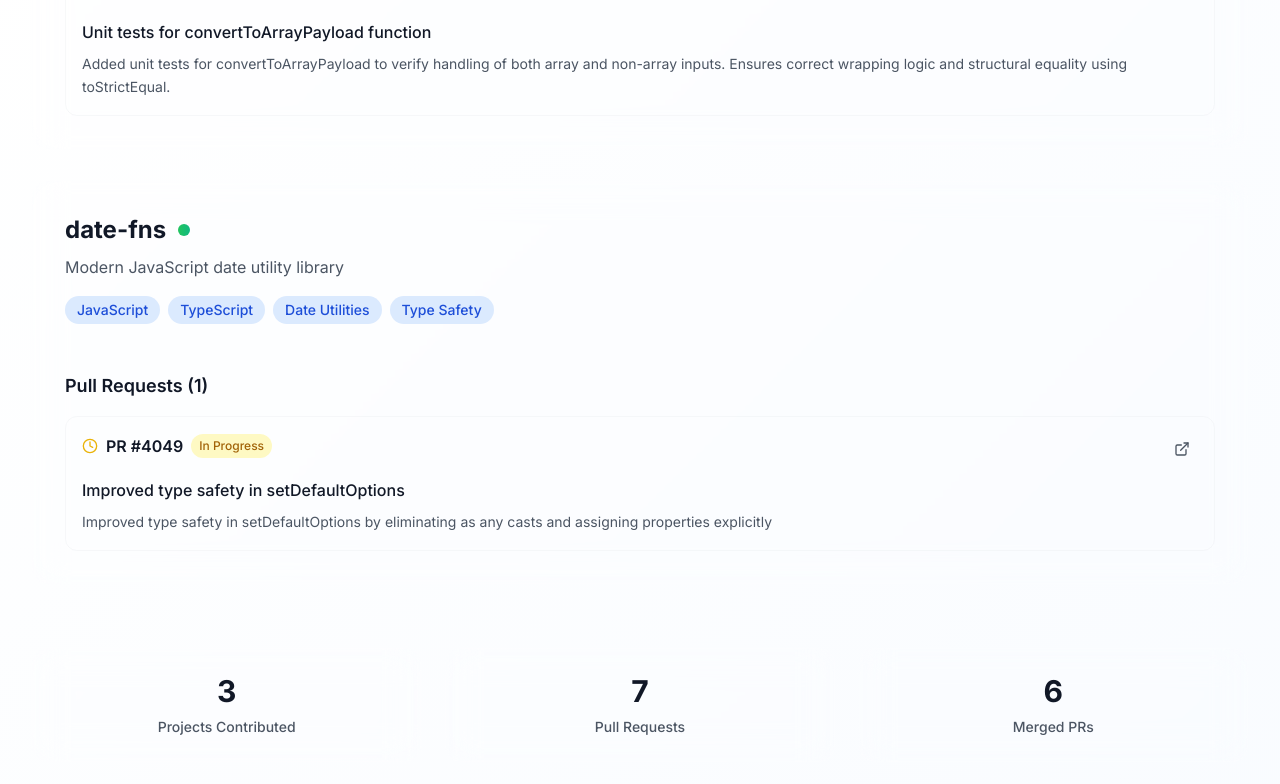
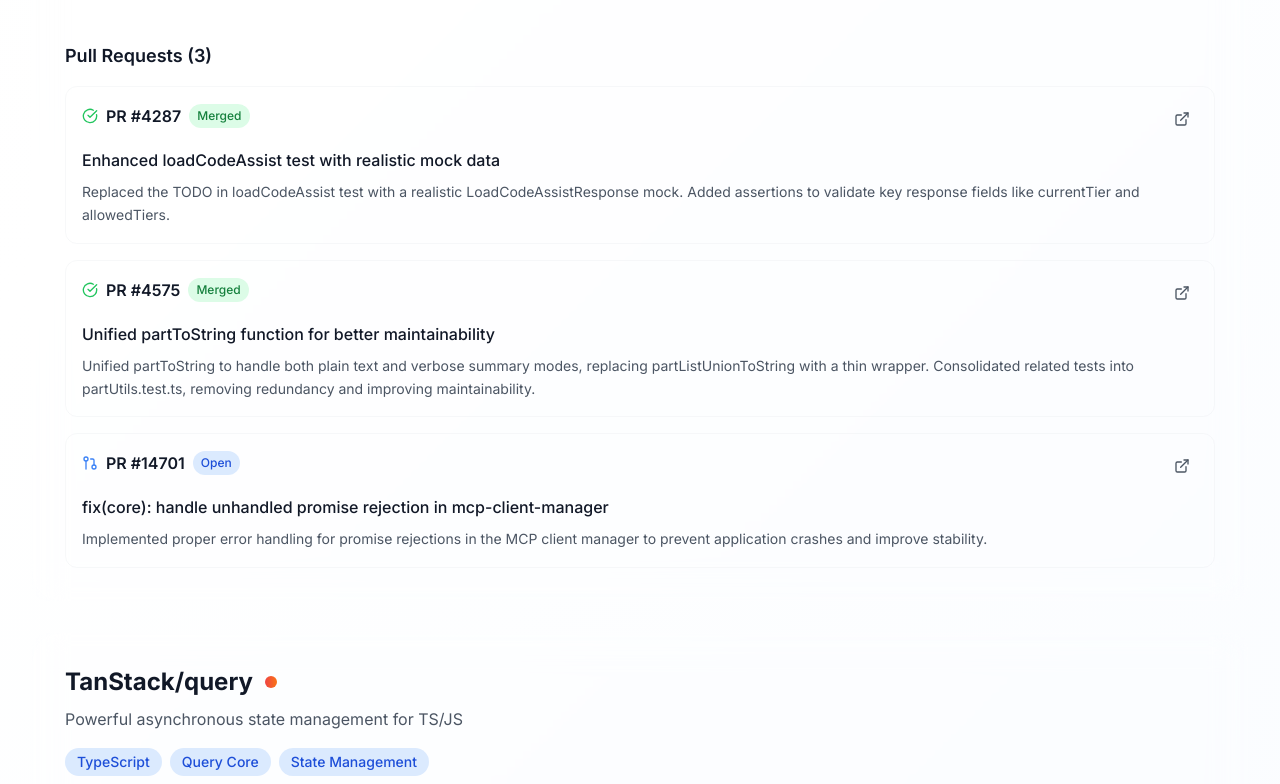
Before and after one commit to kamja44/portfolio, a React (Vite) app: page / in a window 1280 px wide. Shown: the part 6116-6900 px from the top of the page. Built offline with nearby package versions, Linux system fonts and the light colour scheme.

Commit message:
open source

```diff
--- a/src/data/opensourceData.ts
+++ b/src/data/opensourceData.ts
@@ -3,6 +3,65 @@
 export const opensourceContributions: OpenSourceContribution[] = [
   {
     id: 1,
+    project: "react-hook-form",
+    description:
+      "Performance-focused React form library with minimal re-renders",
+    prs: [
+      {
+        number: 12932,
+        title: "Added unit tests for internal utility functions",
+        description:
+          "Added unit tests for internal utility functions (e.g., live). Focused on ensuring type safety with Ref and HTMLElement handling.",
+        status: "merged",
+        link: "https://github.com/react-hook-form/react-hook-form/pull/12932",
+      },
+      {
+        number: 12934,
+        title: "Comprehensive unit tests for hasValidation function",
+        description:
+          "Added comprehensive unit tests for hasValidation, covering all validation rule branches and edge cases. Improved type safety by eliminating as any and using type-safe test field definitions.",
+        status: "merged",
+        link: "https://github.com/react-hook-form/react-hook-form/pull/12934",
+      },
+      {
+        number: 13120,
+        title:
+          "fix(deepEqual): handle NaN comparison correctly using Object.is",
+        description:
+          "Fixed an issue where deepEqual would incorrectly handle NaN comparisons. Implemented Object.is to ensure correct equality checks for NaN values.",
+        status: "merged",
+        link: "https://github.com/react-hook-form/react-hook-form/pull/13120",
+      },
+      {
+        number: 12940,
+        title: "Unit tests for utility functions",
+        description:
+          "Added unit tests for unsetEmptyArray, isWeb, and getValidationModes utility functions. Verified their behaviors to ensure reliability across different use cases.",
+        status: "merged",
+        link: "https://github.com/react-hook-form/react-hook-form/pull/12940",
+      },
+      {
+        number: 12967,
+        title: "Unit tests for convertToArrayPayload function",
+        description:
+          "Added unit tests for convertToArrayPayload to verify handling of both array and non-array inputs. Ensures correct wrapping logic and structural equality using toStrictEqual.",
+        status: "merged",
+        link: "https://github.com/react-hook-form/react-hook-form/pull/12967",
+      },
+      {
+        number: 13184,
+        title: "fix: prevent infinite recursion in getDirtyFields",
+        description:
+          "Fixed a stack overflow issue caused by infinite recursion in getDirtyFields when handling circular references in form data.",
+        status: "open",
+        link: "https://github.com/react-hook-form/react-hook-form/pull/13184",
+      },
+    ],
+    techStack: ["React", "TypeScript", "Testing", "Form Validation"],
+    color: "from-pink-500 to-rose-500",
+  },
+  {
+    id: 2,
     project: "gemini-cli",
     description: "AI-powered CLI tool for Google's Gemini API",
     prs: [
@@ -22,66 +81,52 @@
         status: "merged",
         link: "https://github.com/google-gemini/generative-ai-js/pull/4575",
       },
+      {
+        number: 14701,
+        title:
+          "fix(core): handle unhandled promise rejection in mcp-client-manager",
+        description:
+          "Implemented proper error handling for promise rejections in the MCP client manager to prevent application crashes and improve stability.",
+        status: "open",
+        link: "https://github.com/google-gemini/gemini-cli/pull/14701",
+      },
     ],
     techStack: ["TypeScript", "Node.js", "Testing", "API Integration"],
     color: "from-blue-500 to-cyan-500",
   },
   {
-    id: 2,
-    project: "react-hook-form",
-    description: "Performance-focused React form library with minimal re-renders",
+    id: 3,
+    project: "TanStack/query",
+    description: "Powerful asynchronous state management for TS/JS",
     prs: [
       {
-        number: 12932,
-        title: "Added unit tests for internal utility functions",
+        number: 9959,
+        title: "fix(query-core): prevent duplicate abort event listeners",
         description:
-          "Added unit tests for internal utility functions (e.g., live). Focused on ensuring type safety with Ref and HTMLElement handling.",
-        status: "merged",
-        link: "https://github.com/react-hook-form/react-hook-form/pull/12932",
-      },
-      {
-        number: 12934,
-        title: "Comprehensive unit tests for hasValidation function",
-        description:
-          "Added comprehensive unit tests for hasValidation, covering all validation rule branches and edge cases. Improved type safety by eliminating as any and using type-safe test field definitions.",
-        status: "merged",
-        link: "https://github.com/react-hook-form/react-hook-form/pull/12934",
-      },
-      {
-        number: 12940,
-        title: "Unit tests for utility functions",
-        description:
-          "Added unit tests for unsetEmptyArray, isWeb, and getValidationModes utility functions. Verified their behaviors to ensure reliability across different use cases.",
-        status: "merged",
-        link: "https://github.com/react-hook-form/react-hook-form/pull/12940",
-      },
-      {
-        number: 12967,
-        title: "Unit tests for convertToArrayPayload function",
-        description:
-          "Added unit tests for convertToArrayPayload to verify handling of both array and non-array inputs. Ensures correct wrapping logic and structural equality using toStrictEqual.",
-        status: "merged",
-        link: "https://github.com/react-hook-form/react-hook-form/pull/12967",
+          "Fixed a potential memory leak by preventing duplicate abort signal event listeners in infinite query observers.",
+        status: "open",
+        link: "https://github.com/TanStack/query/pull/9959",
       },
     ],
-    techStack: ["React", "TypeScript", "Testing", "Form Validation"],
-    color: "from-pink-500 to-rose-500",
+    techStack: ["TypeScript", "Query Core", "State Management"],
+    color: "from-red-500 to-orange-500",
   },
   {
-    id: 3,
-    project: "date-fns",
-    description: "Modern JavaScript date utility library",
+    id: 4,
+    project: "shadcn-ui",
+    description:
+      "Beautifully designed components built with Radix UI and Tailwind CSS",
     prs: [
       {
-        number: 4049,
-        title: "Improved type safety in setDefaultOptions",
+        number: 8985,
+        title: "refactor(migrations): optimize icon migration performance",
         description:
-          "Improved type safety in setDefaultOptions by eliminating as any casts and assigning properties explicitly",
-        status: "in-progress",
-        link: "https://github.com/date-fns/date-fns/pull/4049",
+          "Optimized the performance of the icon migration script, significantly reducing execution time for large projects.",
+        status: "open",
+        link: "https://github.com/shadcn-ui/ui/pull/8985",
       },
     ],
-    techStack: ["JavaScript", "TypeScript", "Date Utilities", "Type Safety"],
-    color: "from-green-500 to-emerald-500",
+    techStack: ["React", "TypeScript", "CLI", "Tailwind CSS"],
+    color: "from-slate-800 to-black",
   },
 ];
```
